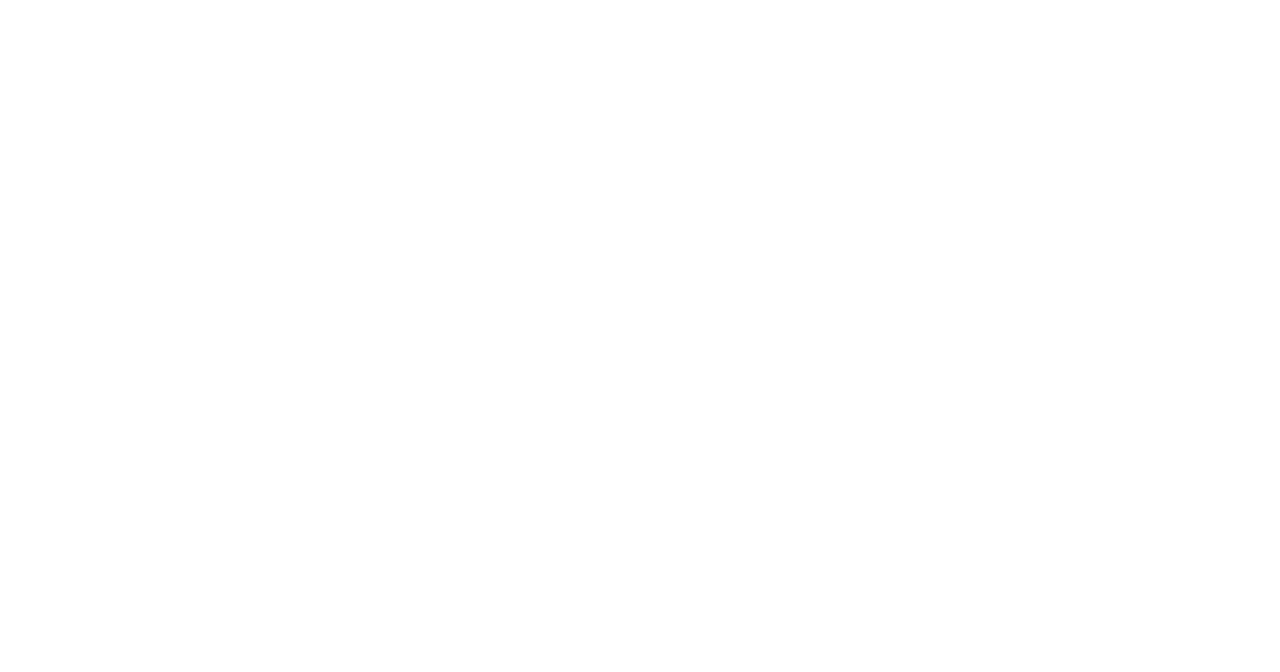
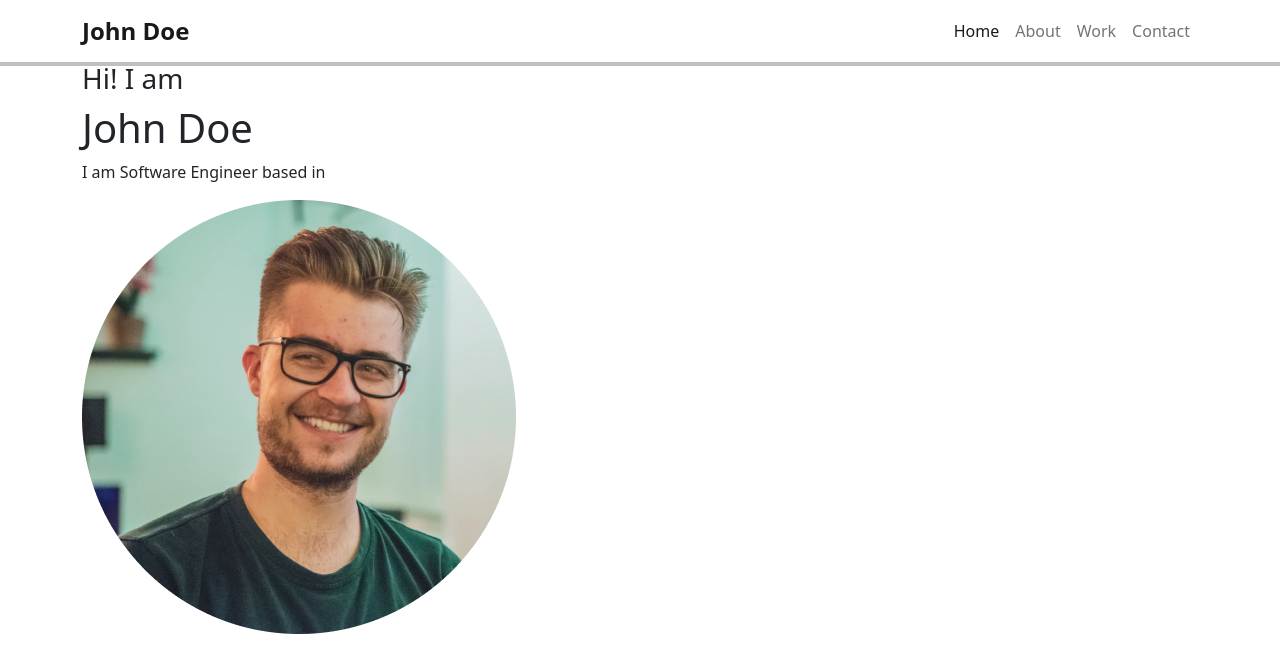
Before and after one commit to Gitleaner11/Portopolio, a plain HTML site: page index.html in a window 1280 px wide. Drawn offline with nearby package versions, Linux system fonts and the light colour scheme.

Commit message:
add navbar

```diff
--- a/index.html
+++ b/index.html
@@ -4,11 +4,47 @@
     <meta charset="UTF-8">
     <meta http-equiv="X-UA-Compatible" content="IE=edge">
     <meta name="viewport" content="width=device-width, initial-scale=1.0">
-    <title>Portopolio</title>
+    <title>Portfolio</title>
     <link href="https://cdn.jsdelivr.net/npm/bootstrap@5.2.1/dist/css/bootstrap.min.css" rel="stylesheet" integrity="sha384-iYQeCzEYFbKjA/T2uDLTpkwGzCiq6soy8tYaI1GyVh/UjpbCx/TYkiZhlZB6+fzT" crossorigin="anonymous">
     <link rel="stylesheet" href="style.css">
 </head>
 <body>
+    <nav class="navbar navbar-expand-lg">
+        <div class="container">
+            <a class="navbar-brand fs-4 fw-bold" href="#">John Doe</a>
+            <button class="navbar-toggler" type="button" data-bs-toggle="collapse" data-bs-target="#navbarNav" aria-controls="navbarNav" aria-expanded="false" aria-label="Toggle navigation">
+            <span class="navbar-toggler-icon"></span>
+            </button>
+            <div class="collapse navbar-collapse" id="navbarNav">
+            <ul class="navbar-nav ms-auto">
+                <li class="nav-item">
+                    <a class="nav-link active" aria-current="page" href="#">Home</a>
+                </li>
+                <li class="nav-item">
+                    <a class="nav-link" href="#">About</a>
+                </li>
+                <li class="nav-item">
+                    <a class="nav-link" href="#">Work</a>
+                </li>
+                <li class="nav-item">
+                    <a class="nav-link" href="#">Contact</a>
+                </li>
+            </ul>
+            </div>
+        </div>
+    </nav>
+    <section id = "home" class="home container">
+        <div class="row">
+            <div class="col-8">
+                <h3>Hi! I am</h3>
+                <h1>John Doe</h1>
+                <p>I am Software Engineer based in</p>
+            </div>
+            <div class="col-04">
+                <img src="images/potrait.png" alt="Potrait">
+            </div>
+        </div>
+    </section>
     <script src="https://cdn.jsdelivr.net/npm/@popperjs/core@2.11.6/dist/umd/popper.min.js" integrity="sha384-oBqDVmMz9ATKxIep9tiCxS/Z9fNfEXiDAYTujMAeBAsjFuCZSmKbSSUnQlmh/jp3" crossorigin="anonymous"></script>
     <script src="https://cdn.jsdelivr.net/npm/bootstrap@5.2.1/dist/js/bootstrap.min.js" integrity="sha384-7VPbUDkoPSGFnVtYi0QogXtr74QeVeeIs99Qfg5YCF+TidwNdjvaKZX19NZ/e6oz" crossorigin="anonymous"></script>
     <script src="https://code.jquery.com/jquery-3.6.1.min.js" integrity="sha256-o88AwQnZB+VDvE9tvIXrMQaPlFFSUTR+nldQm1LuPXQ=" crossorigin="anonymous"></script>
--- a/style.css
+++ b/style.css
@@ -0,0 +1,5 @@
+.navbar {
+    background-color: white;
+    box-shadow: 0 0 0 4px rgba(0, 0, 0, 0.25);
+
+}
```
